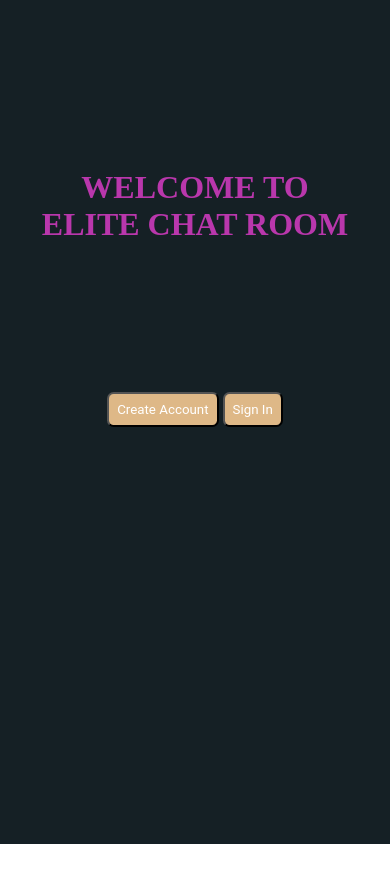
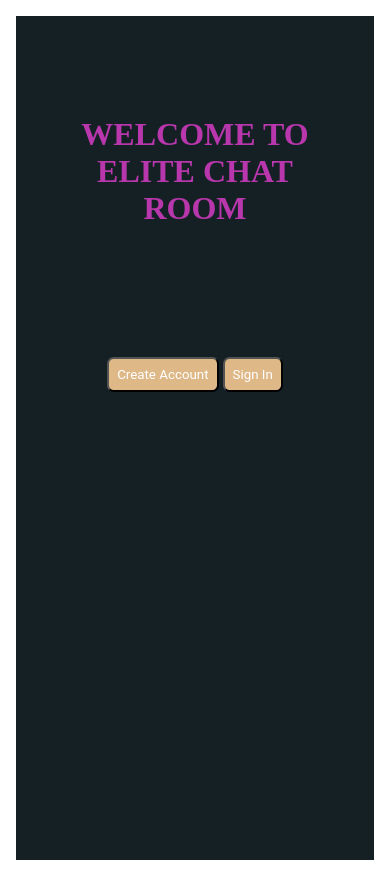
Before and after one commit to felixsunyk/Elite-chat-app, a plain HTML site: page index.html in a window 390 px wide. Before the commit the page ends 844 px from the top, so only its background shows below. Drawn offline with Linux system fonts and the light colour scheme.

Commit message:
still working on my chat app

```diff
--- a/chatroom.css
+++ b/chatroom.css
@@ -169,13 +169,15 @@ button:active{
     filter: brightness(0.9);
 }
 .cont{
+
     background-color: #152025;
     height: 100vh;
     width: fit-content;
-    margin: auto;
+    margin: 2em auto;
+    padding:auto;
 }
 #ip{
-    padding-top: 20vh;
+    padding-top: 10vh;
     animation:move 2s infinite;
 }
 @keyframes move {
@@ -190,6 +192,7 @@ button:active{
     to {color: rgba(113, 112, 155, 0.662);}
     to {color: hsl(298, 87%, 44%);}
 }
+
 
 /* form page css*/
 #formpage{
@@ -218,3 +221,20 @@ label{
     margin-left: 0.5em;
    background-color: crimson;
 }
+
+/* login form */
+
+.sec{
+    border: 0.1em solid;
+  text-align: center;
+  padding-bottom: 5em;
+}
+
+
+@media only screen and (max-width:600px) {
+   .cont{
+    height: 100vh;
+    margin: 1em;
+    padding: 1em;
+   }
+}
```
Also changed, not shown: form.html (+1 -0 lines), open-form.html (+5 -1 lines).
